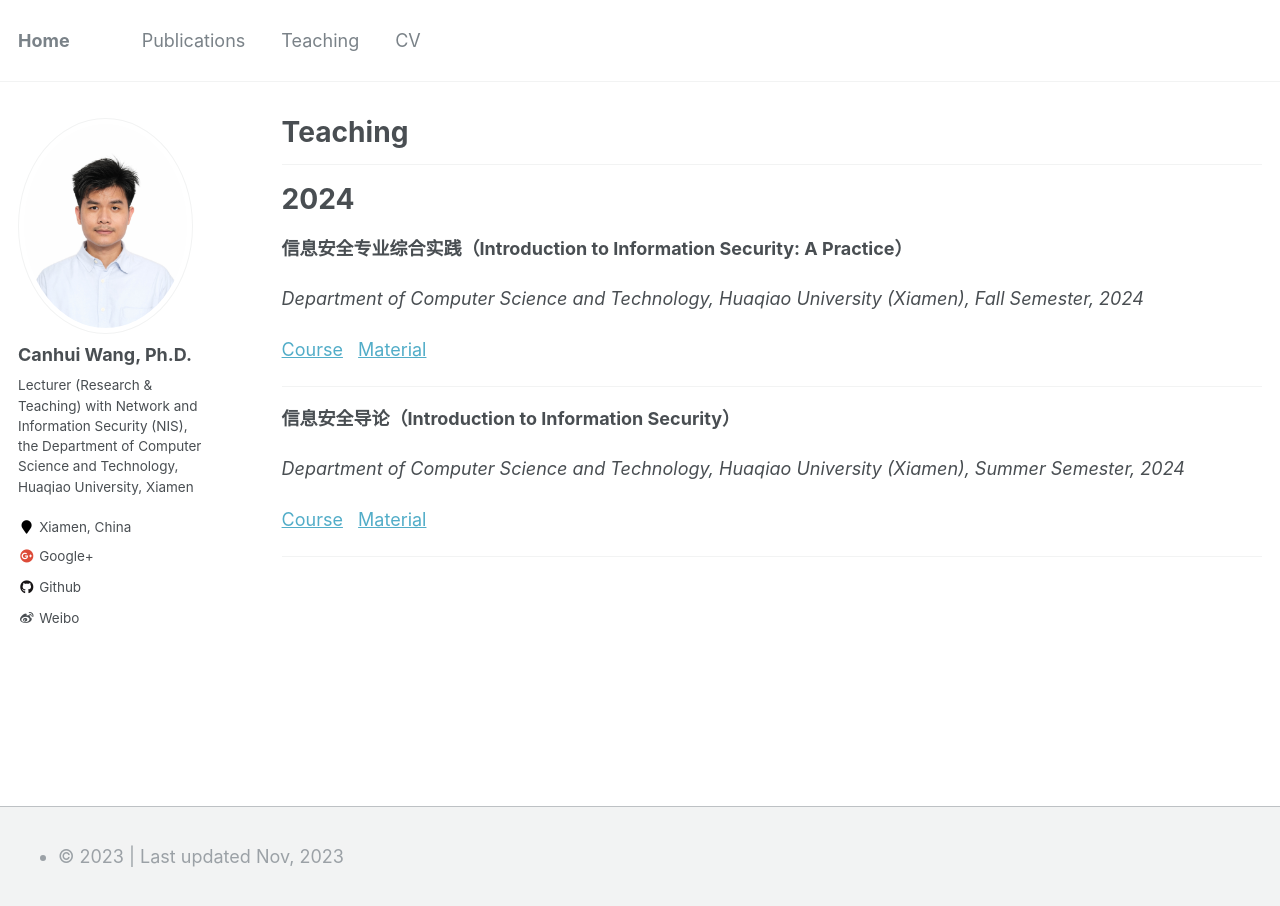
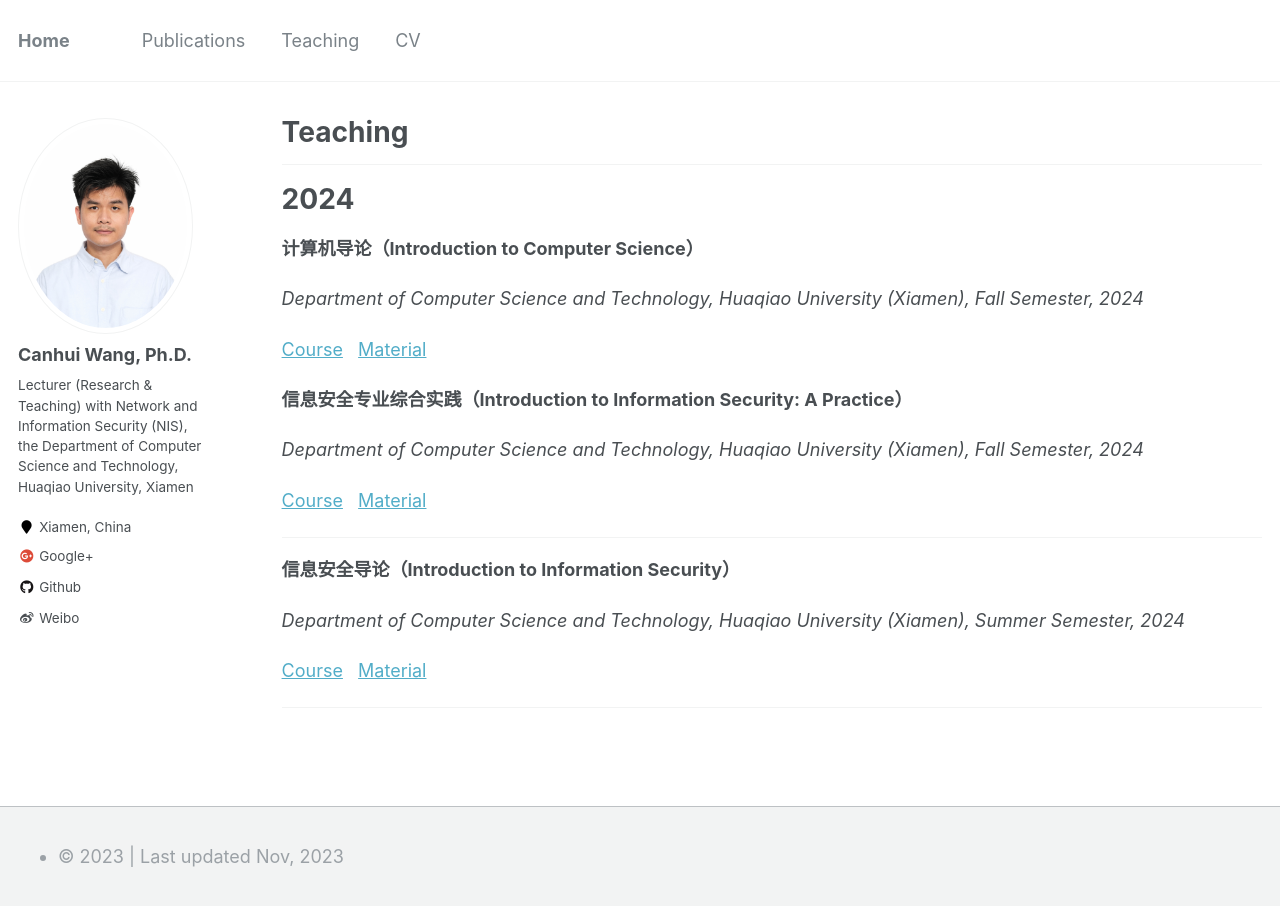
Before and after one commit to Canhui/canhui.github.io, a Jekyll site: the page built from _pages/teaching.md, in a window 1280 px wide and 924 px high. Shown: the top 906 px of the window. Built offline with Jekyll 4.4.1, drawn with Linux system fonts in a browser that asks for light colours.

Commit message:
Update teaching.md

```diff
--- a/_pages/teaching.md
+++ b/_pages/teaching.md
@@ -16,6 +16,14 @@ author_profile: true
 2024
 ======
 
+**计算机导论（Introduction to Computer Science）**
+
+*Department of Computer Science and Technology, Huaqiao University (Xiamen), Fall Semester, 2024*
+
+[Course](https://faculty.hqu.edu.cn/WCH12/zh_CN/skxx/233670/list/index.htm) &nbsp; [Material](https://faculty.hqu.edu.cn/WCH12/zh_CN/jxzy/233669/list/index.htm)
+
+
+
 **信息安全专业综合实践（Introduction to Information Security: A Practice）**
 
 *Department of Computer Science and Technology, Huaqiao University (Xiamen), Fall Semester, 2024*
```
